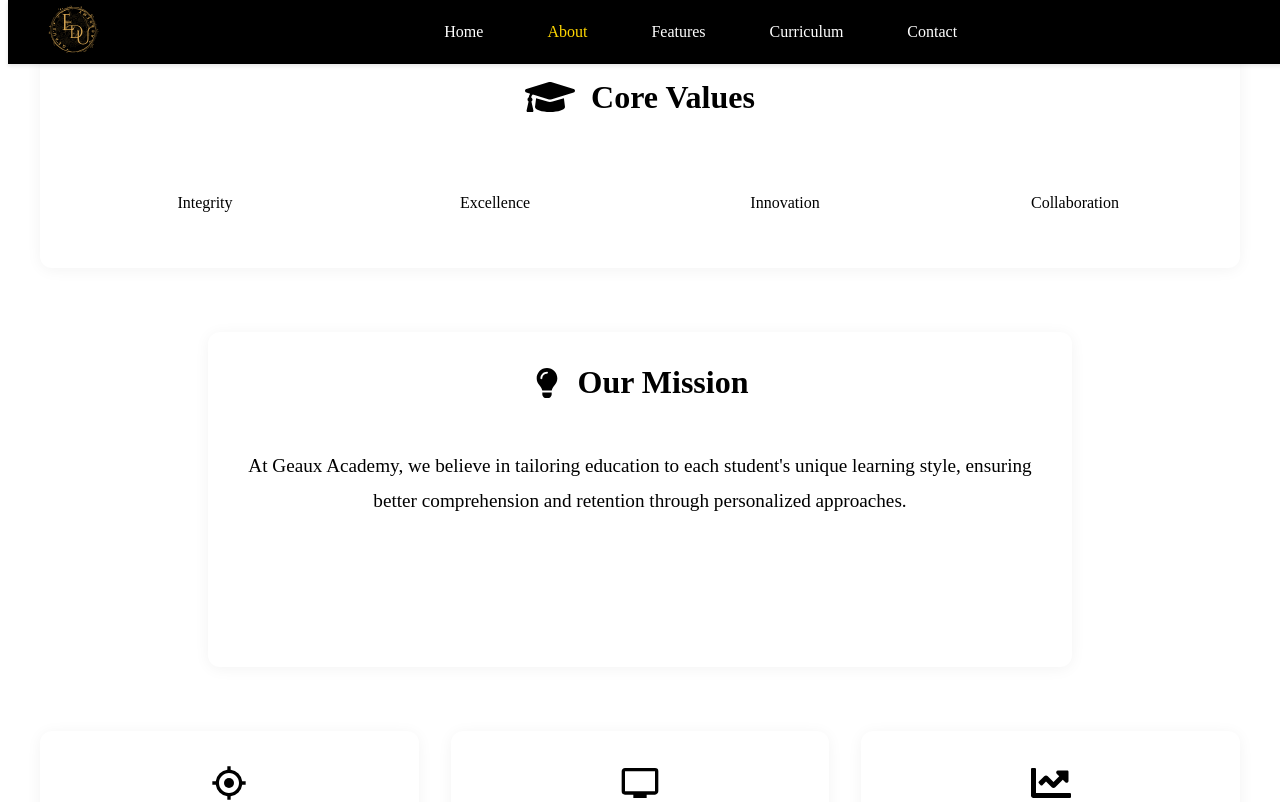
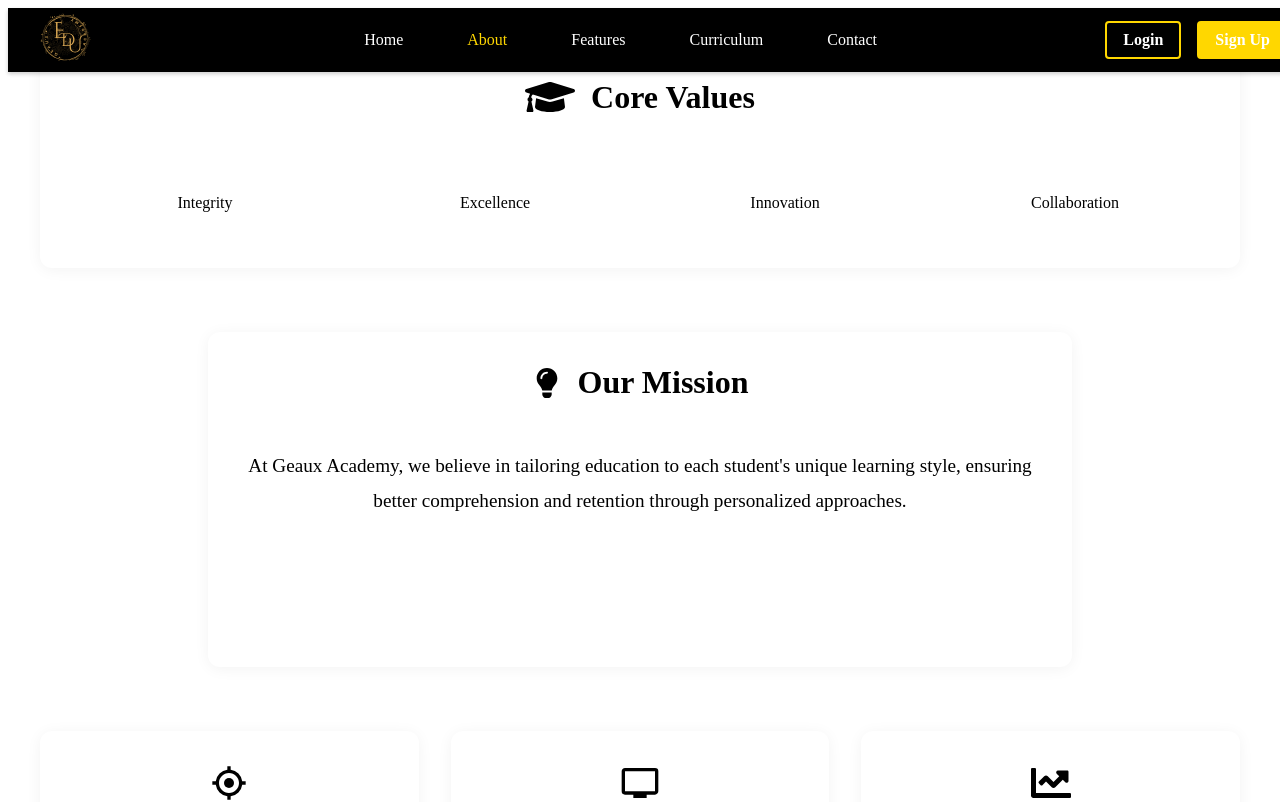
Before and after one commit to Geaux-Specialist-L-L-C/GA-MVP, a Vue app: page /about in a window 1280 px wide. Shown: the top 802 px of the page. Built offline with nearby package versions, Linux system fonts and the light colour scheme; no server answers.

Commit message:
Add Header component to multiple pages; enhance layout and styling for better user experience

```diff
--- a/src/components/layout/Header.tsx
+++ b/src/components/layout/Header.tsx
@@ -30,25 +30,30 @@ const Header = () => {
           </StyledNavLink>
         </StyledNav>
       </NavWrapper>
+
+      <AuthButtons>
+        <StyledButton to="/login">Login</StyledButton>
+        <StyledButton to="/signup" $primary>Sign Up</StyledButton>
+      </AuthButtons>
     </StyledHeaderContainer>
   );
 };
 
 const StyledHeaderContainer = styled.header`
   position: fixed;
-  top: 0;
   width: 100%;
   height: 64px;
   background: black;
   display: flex;
   align-items: center;
-  padding: 0 2rem;
+  justify-content: space-between;
+  padding: 0 1.5rem;
   box-shadow: 0 2px 4px rgba(0, 0, 0, 0.1);
   z-index: 1000;
 `;
 
 const LogoContainer = styled.div`
-  flex: 0.8;
+  flex: 0.7;
 `;
 
 const StyledLogo = styled.img`
@@ -57,10 +62,10 @@ const StyledLogo = styled.img`
 `;
 
 const NavWrapper = styled.div`
-  flex: 2.2;
+  flex: 2;
   display: flex;
   justify-content: flex-start;
-  margin-left: 5%;
+  margin-left: 4%;
 `;
 
 const StyledNav = styled.nav`
@@ -81,6 +86,28 @@ const StyledNavLink = styled(Link)<{ $active?: boolean }>`
   }
 `;
 
+const AuthButtons = styled.div`
+  display: flex;
+  gap: 1rem;
+  margin-right: 1.5rem;
+`;
+
+const StyledButton = styled(Link)<{ $primary?: boolean }>`
+  padding: 0.5rem 1rem;
+  color: white;
+  background: ${(props) => (props.$primary ? "gold" : "transparent")};
+  border: 2px solid gold;
+  border-radius: 4px;
+  text-decoration: none;
+  font-weight: bold;
+  transition: all 0.3s ease-in-out;
+
+  &:hover {
+    background: white;
+    color: black;
+  }
+`;
+
 export const PageContainer = styled.main`
   max-width: 1200px;
   margin: auto;
--- a/src/contexts/AuthContext.jsx
+++ b/src/contexts/AuthContext.jsx
@@ -10,8 +10,6 @@ import {
 import { auth, googleProvider } from '../firebase/config';
 import { getParentProfile } from '../services/profileService';
 
-// Remove useNavigate import
-
 const AuthContext = createContext();
 
 export const useAuth = () => useContext(AuthContext);
@@ -19,8 +17,6 @@ export const useAuth = () => useContext(AuthContext);
 export function AuthProvider({ children }) {
   const [user, setUser] = useState(null);
   const [loading, setLoading] = useState(true);
-
-  // Remove navigate initialization
 
   useEffect(() => {
     const unsubscribe = onAuthStateChanged(auth, async (firebaseUser) => {
@@ -56,7 +52,6 @@ export function AuthProvider({ children }) {
       const token = await getIdToken(result.user, true);
       localStorage.setItem("token", token);
 
-      // Fetch parent profile to check if they exist
       const parentProfile = await getParentProfile(result.user.uid);
 
       console.log("✅ Google Sign-in Successful:", result.user);
--- a/src/pages/About.jsx
+++ b/src/pages/About.jsx
@@ -5,6 +5,7 @@ import { FaGraduationCap, FaChartLine, FaUsers, FaLightbulb } from 'react-icons/
 import { BiTargetLock } from 'react-icons/bi';
 import { MdPersonalVideo } from 'react-icons/md';
 import { Link, useNavigate } from 'react-router-dom';
+import Header from '../components/layout/Header'; // Add Header import
 
 const CTAButton = styled.button`
   background: var(--primary-color);
@@ -30,6 +31,7 @@ const About = () => {
 
   return (
     <>
+      <Header />
       <AboutContainer>
         <motion.div
           initial={{ opacity: 0, y: 20 }}
--- a/src/pages/Contact.jsx
+++ b/src/pages/Contact.jsx
@@ -5,6 +5,7 @@ import React from 'react';
 import { FcGoogle } from 'react-icons/fc';
 import { useAuth } from '../contexts/AuthContext';
 import { useNavigate } from 'react-router-dom';
+import Header from '../components/layout/Header'; // Add Header import
 
 const Contact = () => {
   const [formData, setFormData] = useState({
@@ -48,6 +49,8 @@ const Contact = () => {
   };
 
   return (
+    <>
+      <Header />
       <ContactContainer>
         <ContentGrid>
           <ContactForm onSubmit={handleSubmit}>
@@ -117,6 +120,7 @@ const Contact = () => {
           {error && <ErrorMessage>{error}</ErrorMessage>}
         </GoogleLoginContainer>
       </ContactContainer>
+    </>
   );
 };
 
--- a/src/pages/Curriculum.jsx
+++ b/src/pages/Curriculum.jsx
@@ -4,6 +4,7 @@ import styled from 'styled-components';
 import { useAuth } from '../contexts/AuthContext';
 import { FcGoogle } from 'react-icons/fc';
 import { useNavigate } from 'react-router-dom';
+import Header from '../components/layout/Header'; // Add missing import
 
 const Curriculum = () => {
   const [selectedGrade, setSelectedGrade] = useState('middle');
```
Also changed, not shown: src/index.css (+5 -6 lines). Lines whose indentation alone changed are shown as unchanged.
